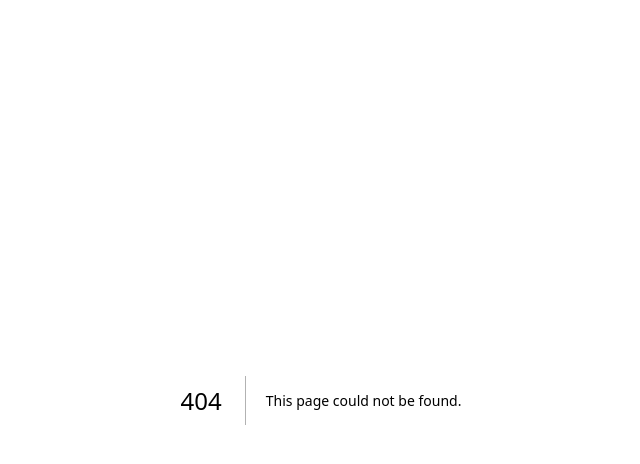
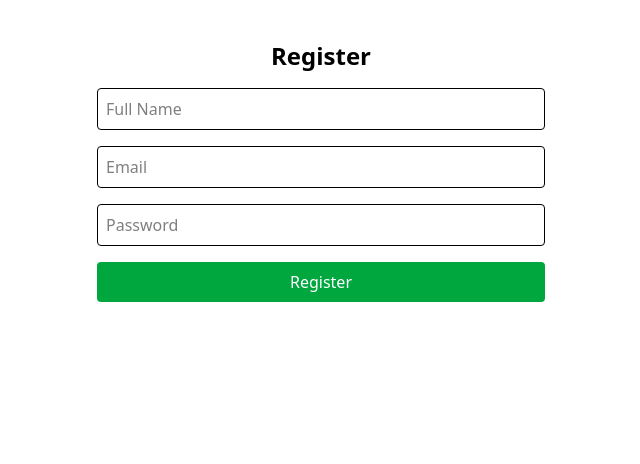
Before and after one commit to h3nrzi/next.js-fullstack-architecture-template, a Next.js app: page /register in a window 1280 px wide. Before the commit this address had no page. Shown: the top 464 px of the page, without its empty margins (319-959 px from the left). Built offline with nearby package versions, Linux system fonts and the light colour scheme.

Commit message:
feat: implement login and register UI

```diff
--- /dev/null
+++ b/src/app/login/page.tsx
@@ -0,0 +1,5 @@
+import LoginForm from "@/features/auth/components/login-form";
+
+export default function LoginPage() {
+  return <LoginForm />;
+}
--- /dev/null
+++ b/src/app/register/page.tsx
@@ -0,0 +1,5 @@
+import { RegisterForm } from "@/features/auth/components/register-form";
+
+export default function RegisterPage() {
+  return <RegisterForm />;
+}
--- /dev/null
+++ b/src/features/auth/components/login-form.tsx
@@ -0,0 +1,67 @@
+"use client";
+
+import { zodResolver } from "@hookform/resolvers/zod";
+import { useForm } from "react-hook-form";
+
+import { LoginInput, loginSchema } from "../schema/auth.schema";
+import { useLoginMutation } from "../services/auth.api";
+
+export default function LoginForm() {
+  const [login, { isLoading, error }] = useLoginMutation();
+
+  const { register, handleSubmit, formState } = useForm<LoginInput>({
+    resolver: zodResolver(loginSchema),
+  });
+
+  const onSubmit = async (data: LoginInput) => {
+    try {
+      const response = await login(data).unwrap();
+      console.log("Login success:", response);
+      // TODO: Store tokens, redirect
+    } catch (err) {
+      console.error("Login failed:", err);
+    }
+  };
+
+  return (
+    <form
+      onSubmit={handleSubmit(onSubmit)}
+      className="space-y-4 max-w-md mx-auto mt-10"
+    >
+      <h2 className="text-2xl font-bold text-center">Login</h2>
+
+      <input
+        {...register("email")}
+        placeholder="Email"
+        className="w-full p-2 border rounded"
+      />
+      {formState.errors.email && (
+        <p className="text-red-500 text-sm">{formState.errors.email.message}</p>
+      )}
+
+      <input
+        {...register("password")}
+        type="password"
+        placeholder="Password"
+        className="w-full p-2 border rounded"
+      />
+      {formState.errors.password && (
+        <p className="text-red-500 text-sm">
+          {formState.errors.password.message}
+        </p>
+      )}
+
+      <button
+        type="submit"
+        disabled={isLoading}
+        className="bg-blue-600 text-white px-4 py-2 rounded w-full cursor-pointer"
+      >
+        {isLoading ? "Logging in..." : "Login"}
+      </button>
+
+      {error && (
+        <p className="text-red-600 text-sm text-center">Login failed</p>
+      )}
+    </form>
+  );
+}
--- /dev/null
+++ b/src/features/auth/components/register-form.tsx
@@ -0,0 +1,76 @@
+"use client";
+
+import { zodResolver } from "@hookform/resolvers/zod";
+import { useForm } from "react-hook-form";
+
+import { RegisterInput, registerSchema } from "../schema/auth.schema";
+import { useRegisterMutation } from "../services/auth.api";
+
+export function RegisterForm() {
+  const [registerUser, { isLoading, error }] = useRegisterMutation();
+
+  const { register, handleSubmit, formState } = useForm<RegisterInput>({
+    resolver: zodResolver(registerSchema),
+  });
+
+  const onSubmit = async (data: RegisterInput) => {
+    try {
+      const response = await registerUser(data).unwrap();
+      console.log("Registered:", response);
+      // TODO: Store tokens, redirect
+    } catch (err) {
+      console.error("Registration error:", err);
+    }
+  };
+
+  return (
+    <form
+      onSubmit={handleSubmit(onSubmit)}
+      className="space-y-4 max-w-md mx-auto mt-10"
+    >
+      <h2 className="text-2xl font-bold text-center">Register</h2>
+
+      <input
+        {...register("name")}
+        placeholder="Full Name"
+        className="w-full p-2 border rounded"
+      />
+      {formState.errors.name && (
+        <p className="text-red-500 text-sm">{formState.errors.name.message}</p>
+      )}
+
+      <input
+        {...register("email")}
+        placeholder="Email"
+        className="w-full p-2 border rounded"
+      />
+      {formState.errors.email && (
+        <p className="text-red-500 text-sm">{formState.errors.email.message}</p>
+      )}
+
+      <input
+        {...register("password")}
+        type="password"
+        placeholder="Password"
+        className="w-full p-2 border rounded"
+      />
+      {formState.errors.password && (
+        <p className="text-red-500 text-sm">
+          {formState.errors.password.message}
+        </p>
+      )}
+
+      <button
+        type="submit"
+        disabled={isLoading}
+        className="bg-green-600 text-white px-4 py-2 rounded w-full cursor-pointer"
+      >
+        {isLoading ? "Registering..." : "Register"}
+      </button>
+
+      {error && (
+        <p className="text-red-600 text-sm text-center">Registration failed</p>
+      )}
+    </form>
+  );
+}
```
